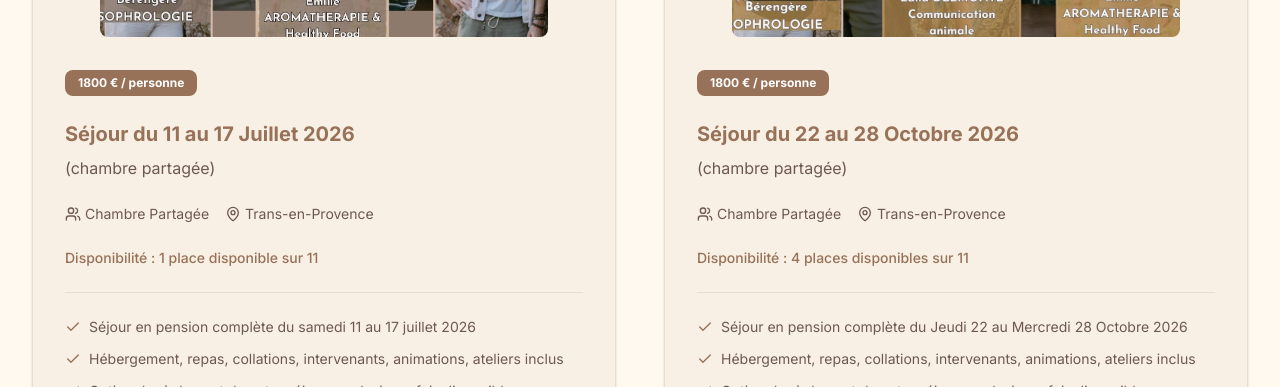
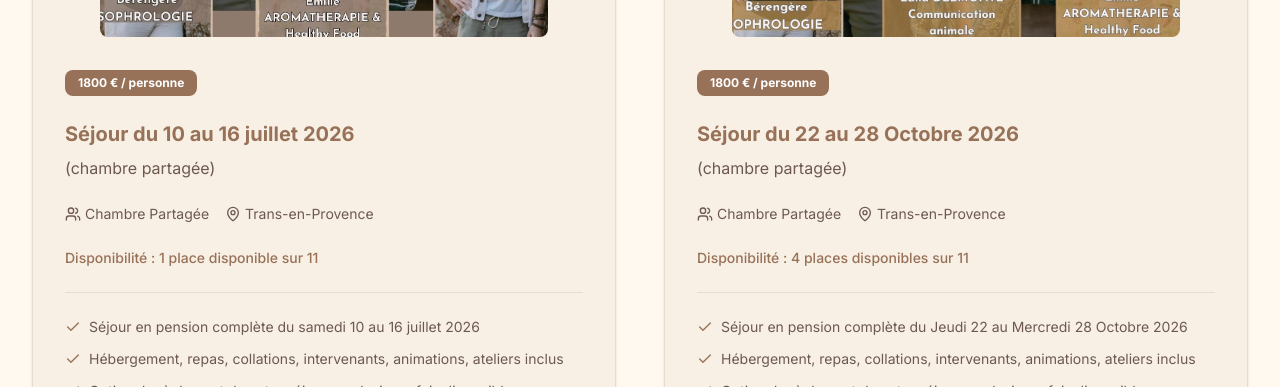
Before and after one commit to stephanemalho/ava-template, a Next.js app: page /reservations in a window 1280 px wide. Shown: the part 980-1367 px from the top of the page. Built offline with nearby package versions, Linux system fonts and the light colour scheme; no server answers.

Commit message:
add new icons

```diff
--- a/app/contact/page.tsx
+++ b/app/contact/page.tsx
@@ -3,7 +3,7 @@ import Image from "next/image"
 import { Card, CardContent } from "@/components/ui/card"
 import { Button } from "@/components/ui/button"
 import { LinkButton } from "@/components/link-button"
-import { BriefcaseBusiness, CalendarDays, Chrome, Clock, Mail, MapPin, PawPrint, Sparkles, Users } from "lucide-react"
+import { BriefcaseBusiness, CalendarDays, Chrome, Clock, Compass, Mail, MapPin, MessageCircle, Sparkles, Users } from "lucide-react"
 import { siteConfig } from "@/lib/seo-config"
 
 const contactItems = [
@@ -140,19 +140,19 @@ export default function ContactPage() {
                             </p>
                             <div className="space-y-3">
                                 <div className="flex items-center gap-2">
-                                    <PawPrint className="h-4 w-4 text-primary" aria-hidden="true" />
+                                    <MessageCircle className="h-4 w-4 text-primary" aria-hidden="true" />
                                     <span className="text-sm text-muted-foreground">
                                         Échange personnalisé avant réservation
                                     </span>
                                 </div>
                                 <div className="flex items-center gap-2">
-                                    <PawPrint className="h-4 w-4 text-primary" aria-hidden="true" />
+                                    <Compass className="h-4 w-4 text-primary" aria-hidden="true" />
                                     <span className="text-sm text-muted-foreground">
                                         Conseils sur le format de séjour le plus adapté
                                     </span>
                                 </div>
                                 <div className="flex items-center gap-2">
-                                    <PawPrint className="h-4 w-4 text-primary" aria-hidden="true" />
+                                    <Mail className="h-4 w-4 text-primary" aria-hidden="true" />
                                     <span className="text-sm text-muted-foreground">
                                         Informations pratiques envoyées par email
                                     </span>
--- a/app/notre-equipe/page.tsx
+++ b/app/notre-equipe/page.tsx
@@ -61,10 +61,10 @@ export default function EquipePage() {
                             Équipe AVA Bien-Être
                         </p>
                         <p className="text-base leading-relaxed text-white/90">
-                            Rencontrez celles et ceux qui donnent vie à l’esprit AVA Bien-Être.
-                            Une équipe d’âmes engagées, réunies pour vous accompagner dans un voyage intérieur unique, à travers le yoga, la méditation, les soins énergétiques, l’art-thérapie, la communication animale et bien plus encore…
-                            Ici, chaque pratique devient un passage vers vous-même.
+                            Rencontrez l’équipe qui incarne l’âme d’AVA Bien-Être.
                         </p>
+                        <p className="text-base leading-relaxed text-white/90">Une équipe réunie non pas pour enseigner… mais pour ouvrir des espaces où quelque chose en vous peut enfin se révéler.</p>
+                        <p className="text-base leading-relaxed text-white/90">Notre rôle est de vous accompagner sur ce chemin</p>
                     </div>
                 </div>
             </section>
--- a/app/reservations/_data/packages.ts
+++ b/app/reservations/_data/packages.ts
@@ -1,26 +1,26 @@
 export type ReservationPackage = {
-  id: string
-  title: string
-  dateRange: string
-  startDate: string
-  endDate: string
-  subtitle: string
-  price: number
-  image: string
-  badge: string
-  badgeColor: string
-  features: string[]
-  location: string
-  type: string
-  totalPlaces: number
-  availablePlaces: number
-}
+    id: string;
+    title: string;
+    dateRange: string;
+    startDate: string;
+    endDate: string;
+    subtitle: string;
+    price: number;
+    image: string;
+    badge: string;
+    badgeColor: string;
+    features: string[];
+    location: string;
+    type: string;
+    totalPlaces: number;
+    availablePlaces: number;
+};
 
 export const reservationPackages: ReservationPackage[] = [
     {
         id: "shared-room",
-    title: "Séjour du 11 au 17 Juillet 2026",
-    dateRange: "11 au 17 juillet 2026",
+        title: "Séjour du 10 au 16 juillet  2026",
+        dateRange: "10 au 16 juillet 2026",
         startDate: "2026-07-11",
         endDate: "2026-07-17",
         subtitle: "(chambre partagée)",
@@ -29,14 +29,14 @@ export const reservationPackages: ReservationPackage[] = [
         badge: "1800 € / personne",
         badgeColor: "bg-primary",
         features: [
-      "Séjour en pension complète du samedi 11 au 17 juillet 2026",
+            "Séjour en pension complète du samedi 10 au 16 juillet 2026",
             "Hébergement, repas, collations, intervenants, animations, ateliers inclus",
-      "Option de règlement de votre séjour en plusieurs fois disponible sur demande (Paypal / Alma)",
+            "Option de règlement de votre séjour en plusieurs fois disponible sur demande (Paypal / Alma)"
         ],
         location: "Trans-en-Provence",
         type: "Chambre Partagée",
         totalPlaces: 11,
-    availablePlaces: 1,
+        availablePlaces: 1
     },
     {
         id: "shared-room-2",
@@ -52,11 +52,11 @@ export const reservationPackages: ReservationPackage[] = [
         features: [
             "Séjour en pension complète du Jeudi 22 au Mercredi 28 Octobre 2026",
             "Hébergement, repas, collations, intervenants, animations, ateliers inclus",
-      "Option de règlement de votre séjour en plusieurs fois disponible sur demande (Paypal / Alma)",
+            "Option de règlement de votre séjour en plusieurs fois disponible sur demande (Paypal / Alma)"
         ],
         location: "Trans-en-Provence",
         type: "Chambre Partagée",
         totalPlaces: 11,
-    availablePlaces: 4,
-  },
-]
+        availablePlaces: 4
+    }
+];
--- a/app/sejour-a-trans-en-provence/page.tsx
+++ b/app/sejour-a-trans-en-provence/page.tsx
@@ -48,7 +48,7 @@ type CarouselSlide = {
 const staySessions: StaySession[] = [
   {
     title: "Séjour d'été",
-    dateRange: "du 11 au 17 juillet 2026",
+    dateRange: "du 10 au 16 juillet 2026",
     image: "/sejour-11-17-Juillet.jpeg",
     imageAlt: "Participants d'un séjour bien-être AVA en juillet 2026",
     badge: "Juillet 2026",
```
Lines whose indentation alone changed are shown as unchanged.
